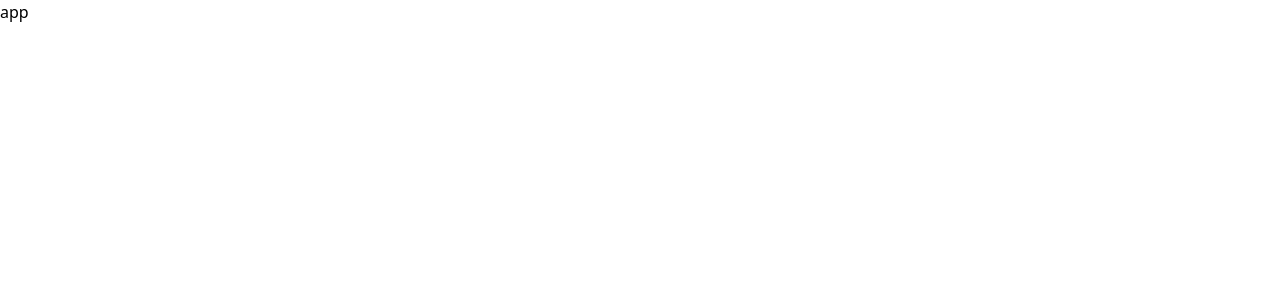
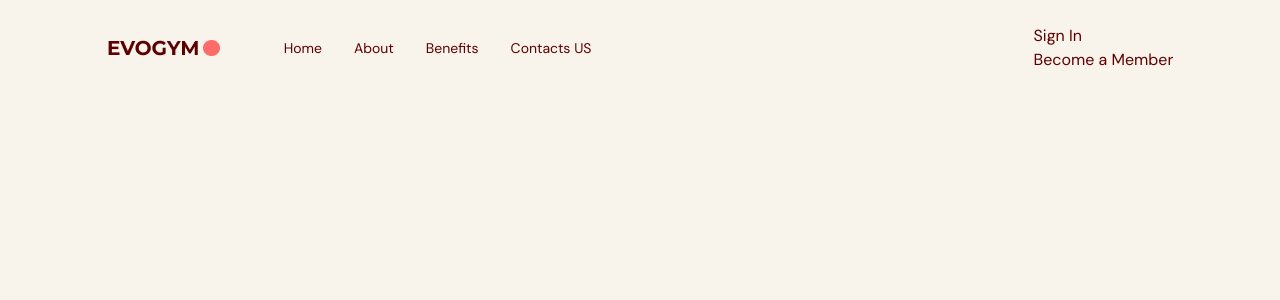
Before and after one commit to istyvnoub/gym-typescript, a React (Vite) app: page / in a window 1280 px wide. Shown: the top 300 px of the page. Built offline with nearby package versions, Linux system fonts and the light colour scheme.

Commit message:
first look of with flexbetween

```diff
--- a/src/App.tsx
+++ b/src/App.tsx
@@ -1,12 +1,12 @@
-import { useState } from 'react'
+import Navbar from "@/scenes/navbar";
 
 
 function App() {
 
 
   return (
-    <div className = "app">
-     app
+    <div className = "app bg-gray-20">
+     <Navbar />
     </div>
   )
 }
--- a/src/index.css
+++ b/src/index.css
@@ -1,3 +1,17 @@
+@import url("https://fonts.googleapis.com/css2?family=DM+Sans:wght@400;700&family=Montserrat:wght@700&display=swap");
+
+
 @tailwind base;
 @tailwind components;
 @tailwind utilities;
+
+
+html,
+body,
+#root,
+.app {
+    height: 100%;
+    width: 100%;
+    font-family: "DM Sans", sans-serif;
+    @apply text-gray-500;
+}
--- a/src/prettier.config.cjs
+++ /dev/null
@@ -1,3 +0,0 @@
-module.exports ={
-    plugins: [require ("prettier-plugin-tailwindcss")],
-};
--- /dev/null
+++ b/src/scenes/navbar/index.tsx
@@ -0,0 +1,36 @@
+import { useState } from "react";
+import { Bars3Icon, XMarkIcon } from "@heroicons/react/16/solid";
+import Logo from "@/assets/Logo.png";
+
+type Props = {};
+
+const Navbar = (props: Props) => {
+  const flexBetween = "flex items-center justify-between";
+  return (
+    <nav>
+      <div className={`${flexBetween} fixed top-0 z-30 w-full py-6`}>
+        <div className={`${flexBetween} mx-auto w-5/6`}>
+          <div className={`${flexBetween} w-full gap-16`}>
+            {/* LEFT SIDE */}
+            <img alt="logo" src={Logo} />
+            {/* RIGHT SIDE */}
+            <div className={`${flexBetween} w-full`}>
+              <div className={`${flexBetween} gap-8 text-sm`}>
+                <p>Home</p>
+                <p>About</p>
+                <p>Benefits</p>
+                <p>Contacts US</p>
+              </div>
+              <div>
+                <p>Sign In</p>
+                <button> Become a Member</button>
+              </div>
+            </div>
+          </div>
+        </div>
+      </div>
+    </nav>
+  );
+};
+
+export default Navbar;
```
Also changed, not shown: 1 other file (tests, documents, lock files or other folders).
